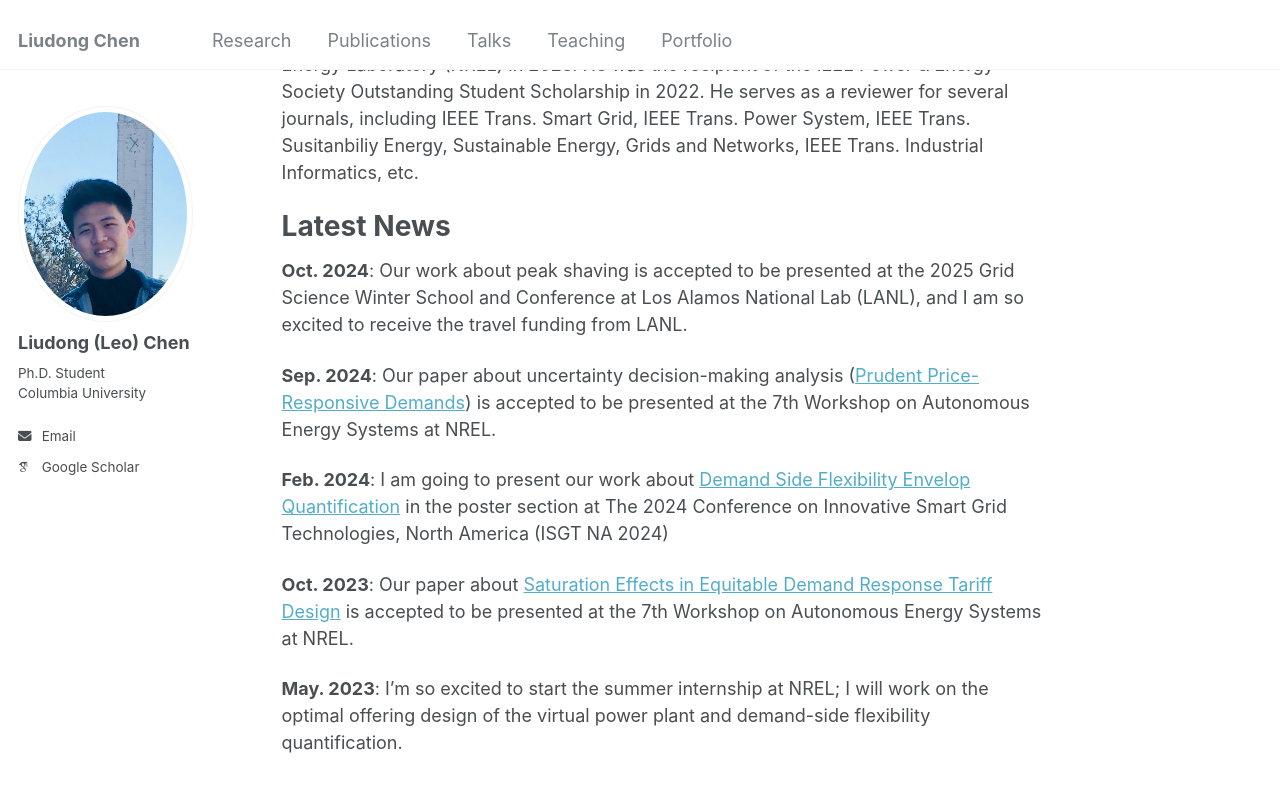
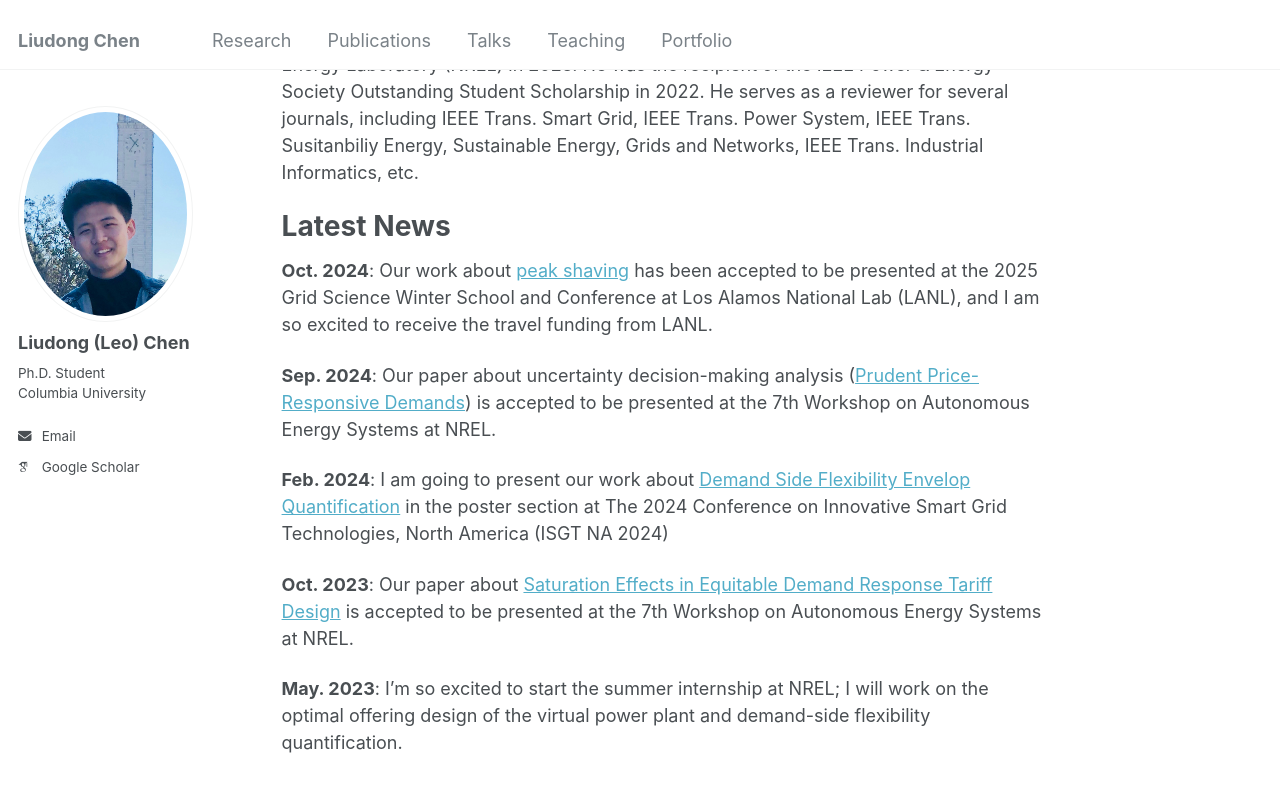
Before and after one commit to liudong-chen/liudong-chen.github.io, a Jekyll site: the page built from _pages/about.md, in a window 1280 px wide and 900 px high, scrolled down 539 px. Shown: the top 792 px of the window. Built offline with Jekyll 4.4.1, drawn with Linux system fonts in a browser that asks for light colours; some web fonts are replaced.

Commit message:
Update about.md

```diff
--- a/_pages/about.md
+++ b/_pages/about.md
@@ -16,7 +16,8 @@ Liudong Chen is currently pursuing a Ph.D. in Earth and Environmental Engineerin
 
 Latest News
 ======
-**Oct. 2024**: Our work about peak shaving is accepted to be presented at the 2025 Grid Science Winter School and Conference at Los Alamos National Lab (LANL), and I am so excited to receive the travel funding from LANL.
+
+**Oct. 2024**: Our work about [peak shaving](../assets/CPgame.pdf) has been accepted to be presented at the 2025 Grid Science Winter School and Conference at Los Alamos National Lab (LANL), and I am so excited to receive the travel funding from LANL.
 
 **Sep. 2024**: Our paper about uncertainty decision-making analysis ([Prudent Price-Responsive Demands](../assets/Prudent_demand.pdf)) is accepted to be presented at the 7th Workshop on Autonomous Energy Systems at NREL.
 
```
